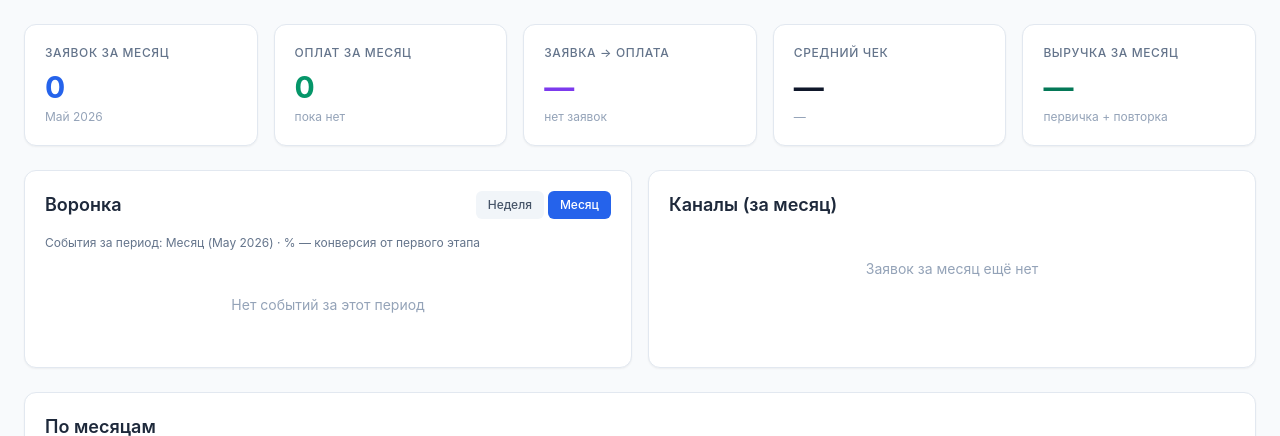
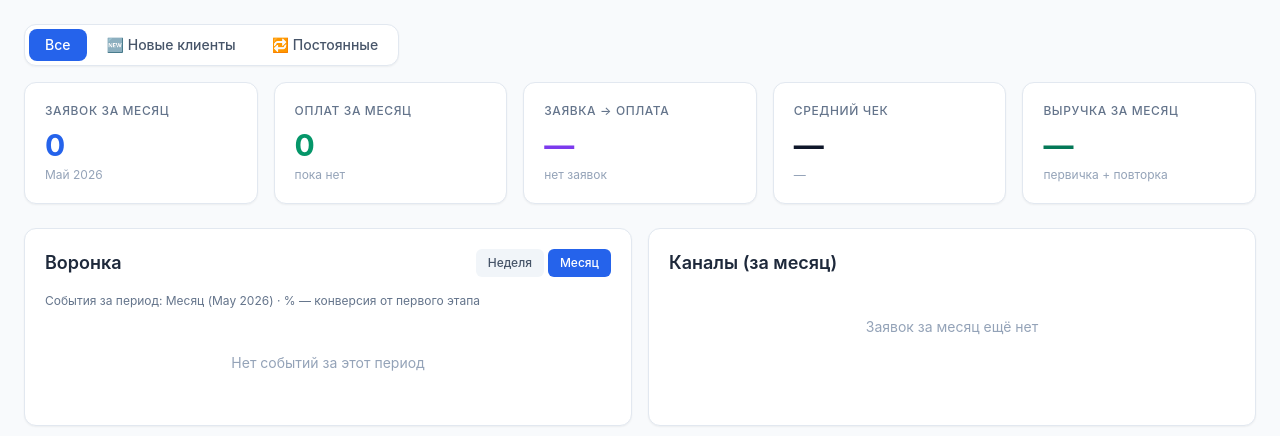
Before and after one commit to vladislavsharlovskiy-ops/bot-metrics, a Flask app: page / in a window 1280 px wide. Shown: the part 82-518 px from the top of the page. Run offline with Flask 3, Linux system fonts and the light colour scheme; data that the repository does not hold is empty; parts of the project's set-up code (start-up, migrations or seed data) failed here and were passed over; some libraries are stand-ins or nearby versions.

Commit message:
dashboard: 3 вкладки — Все / Новые клиенты / Постоянные (#35)
3 вкладки на дашборде. api_summary принимает ?scope=all|first|repeat и фильтрует Payment.payment_type. На вкладке «Постоянные» показывается другой набор карточек, воронка скрывается. Это решает несоответствие 5 vs 4 — теперь видно отдельно.

```diff
--- a/templates/dashboard.html
+++ b/templates/dashboard.html
@@ -81,6 +81,21 @@
     </div>
   </header>
 
+  <!-- Scope tabs: всё / первичка / повторка -->
+  <section class="mb-3 sm:mb-4">
+    <div class="inline-flex bg-white rounded-xl border border-slate-200 shadow-sm p-1 gap-1">
+      <button @click="setScope('all')"
+              :class="scope==='all' ? 'bg-blue-600 text-white' : 'text-slate-600 hover:bg-slate-100'"
+              class="px-4 py-1.5 rounded-lg text-sm font-medium transition">Все</button>
+      <button @click="setScope('first')"
+              :class="scope==='first' ? 'bg-blue-600 text-white' : 'text-slate-600 hover:bg-slate-100'"
+              class="px-4 py-1.5 rounded-lg text-sm font-medium transition">🆕 Новые клиенты</button>
+      <button @click="setScope('repeat')"
+              :class="scope==='repeat' ? 'bg-blue-600 text-white' : 'text-slate-600 hover:bg-slate-100'"
+              class="px-4 py-1.5 rounded-lg text-sm font-medium transition">🔁 Постоянные</button>
+    </div>
+  </section>
+
   <!-- Stats cards -->
   <section class="grid grid-cols-2 md:grid-cols-3 lg:grid-cols-5 gap-2 sm:gap-4 mb-4 sm:mb-6">
     <template x-for="card in summaryCards" :key="card.label">
@@ -93,7 +108,7 @@
   </section>
 
   <!-- Charts row -->
-  <section class="grid grid-cols-1 lg:grid-cols-2 gap-3 sm:gap-4 mb-4 sm:mb-6">
+  <section x-show="scope !== 'repeat'" class="grid grid-cols-1 lg:grid-cols-2 gap-3 sm:gap-4 mb-4 sm:mb-6">
     <div class="bg-white rounded-xl border border-slate-200 p-3 sm:p-5 shadow-sm">
       <div class="flex flex-col sm:flex-row sm:items-center sm:justify-between gap-2 mb-3 sm:mb-4">
         <h2 class="text-base sm:text-lg font-semibold">Воронка</h2>
@@ -374,6 +389,10 @@ function dash() {
     newLeadOpen: false,
     newLead: { source: '', name: '', username: '', request: '' },
     channelsChart: null,
+    // scope = 'all' | 'first' | 'repeat' — фильтр первички/повторки. Влияет
+    // на карточки и видимость воронки. Воронка лидов имеет смысл только
+    // для первички (повторники в неё не входят), для repeat — скрываем.
+    scope: 'all',
 
     get todayLabel() {
       const d = new Date();
@@ -400,23 +419,40 @@ function dash() {
       const monthClients = this.summary.month_clients || 0;
       const monthRevenue = this.summary.month_revenue || 0;
       const avgCheck = this.summary.month_avg_check || 0;
-      // Конверсия за месяц: уникальных оплативших лидов / пришедших заявок.
-      // После PR #28 voronka монотонна: month.paid уже включает CONSULTED и
-      // PACKAGE_BOUGHT, поэтому суммировать не нужно (раньше — суммировали и
-      // получали x2/x3 переучёт; см. PR #30 для серверной части).
+      // monthPaid = лиды, дошедшие до этапа PAID (после PR #28 monotonic
+      // funnel month.paid уже включает CONSULTED и PACKAGE_BOUGHT, не
+      // суммируем).
       const monthPaid = (this.summary.month.paid || 0);
       const conv = monthLeads ? Math.round(monthPaid / monthLeads * 100) : null;
+      const monthLabel = this.summary.month_label || '';
+
+      if (this.scope === 'repeat') {
+        // Повторки: лиды и воронка не имеют смысла — показываем только
+        // метрики самих повторок.
+        return [
+          { label: 'Повторных оплат', value: monthPayments,
+            hint: monthPayments ? 'клиентов: ' + monthClients : 'пока нет', color: 'text-emerald-600' },
+          { label: 'Сумма повторок', value: this.formatMoney(monthRevenue),
+            hint: monthLabel, color: 'text-emerald-700' },
+          { label: 'Средний чек', value: this.formatMoney(avgCheck),
+            hint: monthPayments ? 'за ' + monthPayments + ' оплат' : '—', color: 'text-slate-900' },
+        ];
+      }
+
+      const revenueHint = this.scope === 'first' ? 'только первичка' : 'первичка + повторка';
+      const paymentsLabel = this.scope === 'first' ? 'Первичных оплат' : 'Оплат за месяц';
+
       return [
         { label: 'Заявок за месяц', value: monthLeads,
-          hint: this.summary.month_label || '', color: 'text-blue-600' },
-        { label: 'Оплат за месяц', value: monthPayments,
+          hint: monthLabel, color: 'text-blue-600' },
+        { label: paymentsLabel, value: monthPayments,
           hint: monthPayments ? 'клиентов: ' + monthClients : 'пока нет', color: 'text-emerald-600' },
         { label: 'Заявка → оплата', value: conv === null ? '—' : (conv + '%'),
           hint: monthLeads ? monthPaid + ' из ' + monthLeads : 'нет заявок', color: 'text-violet-600' },
         { label: 'Средний чек', value: this.formatMoney(avgCheck),
           hint: monthPayments ? 'за ' + monthPayments + ' оплат' : '—', color: 'text-slate-900' },
         { label: 'Выручка за месяц', value: this.formatMoney(monthRevenue),
-          hint: 'первичка + повторка', color: 'text-emerald-700' },
+          hint: revenueHint, color: 'text-emerald-700' },
       ];
     },
 
@@ -443,8 +479,14 @@ function dash() {
     },
 
     async loadSummary() {
-      const r = await fetch('/api/summary');
+      const r = await fetch('/api/summary?scope=' + this.scope);
       this.summary = await r.json();
+    },
+
+    async setScope(scope) {
+      if (this.scope === scope) return;
+      this.scope = scope;
+      await this.loadSummary();
     },
 
     async loadChannels() {
--- a/web.py
+++ b/web.py
@@ -129,7 +129,23 @@ def index():
 
 @app.get("/api/summary")
 def api_summary():
-    """Шапка дашборда: всё за текущий месяц + неделя/сегодня для совместимости."""
+    """
+    Шапка дашборда: всё за текущий месяц + неделя/сегодня для совместимости.
+
+    Параметр ?scope=all|first|repeat фильтрует Payment.payment_type — это
+    чтобы дашборд не смешивал первичные и повторные продажи в одной
+    карточке (раньше 'оплат за месяц: 5' включало 4 первички + 1 повторку,
+    а воронка 'Оплата: 4' считала только первичек, что выглядело багом).
+    """
+    scope = request.args.get("scope", "all")
+    if scope not in ("all", "first", "repeat"):
+        scope = "all"
+    payment_types = {
+        "all": ["first", "repeat"],
+        "first": ["first"],
+        "repeat": ["repeat"],
+    }[scope]
+
     today_s, today_e = _today_range()
     week_s, week_e = _week_range()
     month_s, month_e = _month_range()
@@ -145,7 +161,7 @@ def api_summary():
             select(func.count(Lead.id)).where(Lead.stage.in_(CLIENT_CODES))
         ).scalar_one()
 
-        # Реальные платежи за месяц — игнорируем unclassified/ignored
+        # Фильтруем по scope (первичка / повторка / всё)
         month_pay = session.execute(
             select(
                 func.coalesce(func.sum(Payment.amount), 0),
@@ -153,21 +169,20 @@ def api_summary():
             )
             .where(Payment.paid_at >= month_s)
             .where(Payment.paid_at < month_e)
-            .where(Payment.payment_type.in_(["first", "repeat"]))
+            .where(Payment.payment_type.in_(payment_types))
         ).one()
         month_revenue = float(month_pay[0] or 0)
         month_payments = int(month_pay[1] or 0)
         month_avg = (month_revenue / month_payments) if month_payments else 0
 
-        # Уникальных клиентов, заплативших в этом месяце (а не общим итогом).
-        # Считаем distinct по client_id и lead_id (на случай платежей без client).
+        # Уникальных клиентов с оплатой нужного типа в этом месяце
         month_clients = session.execute(
             select(func.count(func.distinct(
                 func.coalesce(Payment.client_id, -Payment.lead_id)
             )))
             .where(Payment.paid_at >= month_s)
             .where(Payment.paid_at < month_e)
-            .where(Payment.payment_type.in_(["first", "repeat"]))
+            .where(Payment.payment_type.in_(payment_types))
         ).scalar_one() or 0
 
     month_label = f"{RU_MONTHS[month_s.month - 1]} {month_s.year}"
@@ -183,6 +198,7 @@ def api_summary():
         "month_payments": month_payments,
         "month_clients": int(month_clients),
         "month_avg_check": month_avg,
+        "scope": scope,
     })
 
 
```
